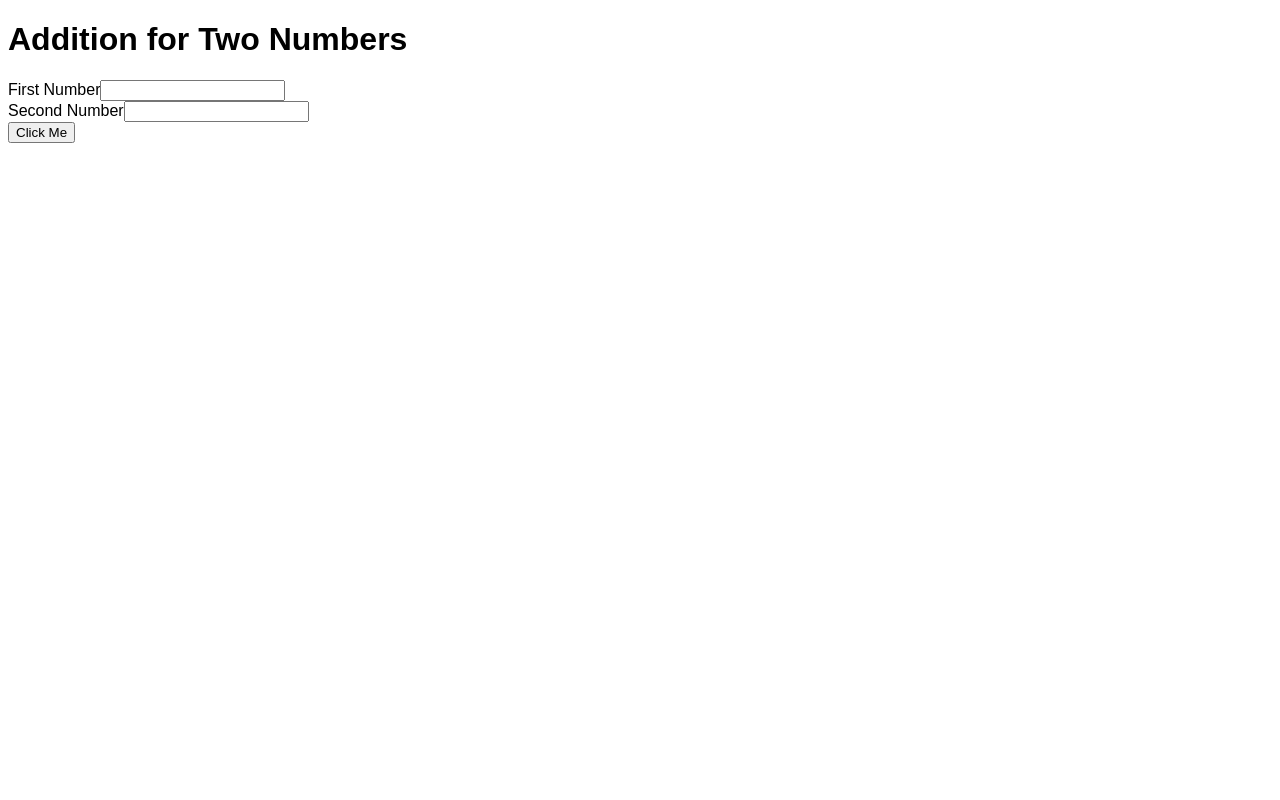
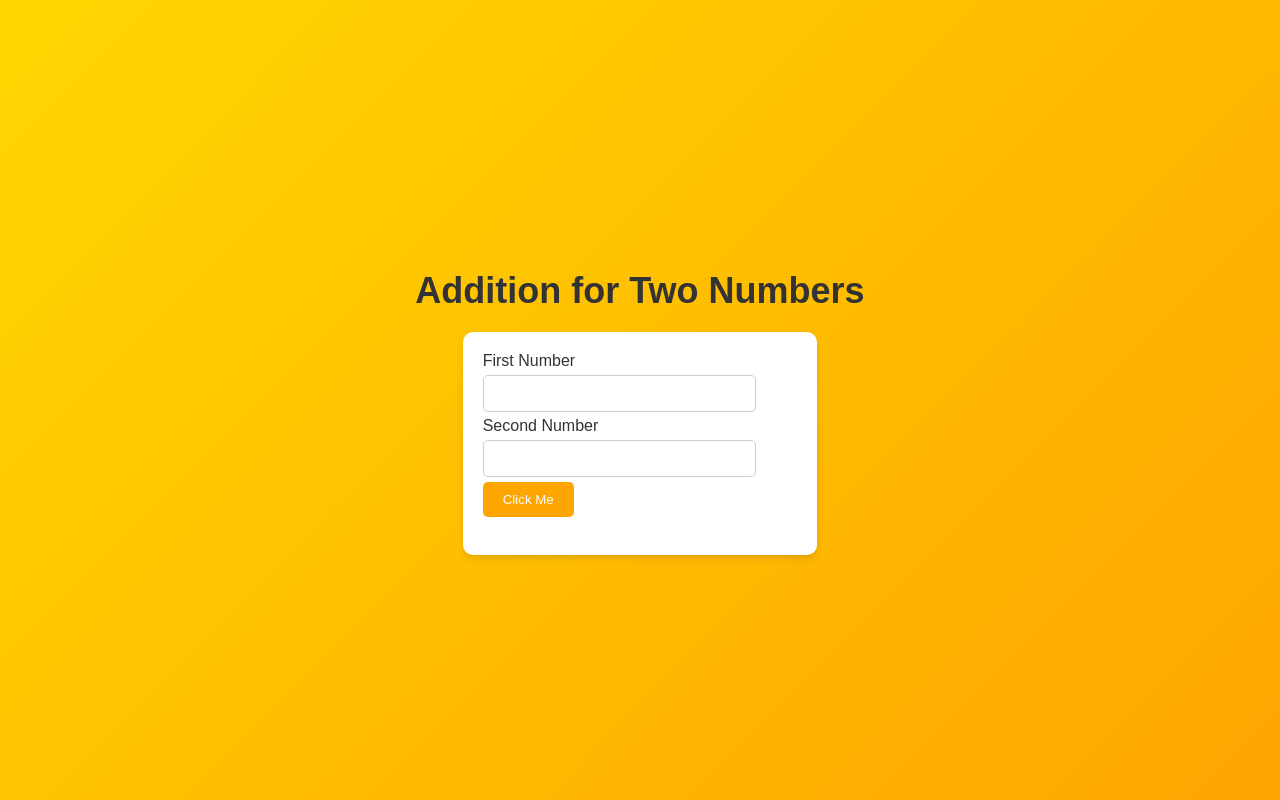
Before and after one commit to HariVignesh18/additionOfTwoNumbers, a plain HTML site: page index.html in a window 1280 px wide. Drawn offline with Linux system fonts and the light colour scheme.

Commit message:
Update style.css

```diff
--- a/style.css
+++ b/style.css
@@ -1,52 +1,54 @@
-html {
-  height: 100%;
-  width: 100%;
-  font-family:'Poppins',sans-serif;
-  box-sizing:border-box;
+body {
+  margin: 0;
+  font-family: Arial, sans-serif;
+  background-color: #f0f0f0;
 }
-.container{
-  width:100%;
-  height:100vh;
-  background: #e3f9ff;
-  display:flex;
+
+.hero {
+  display: flex;
+  flex-direction: column;
   align-items: center;
   justify-content: center;
+  height: 100vh;
+  background: linear-gradient(135deg, #FFD700, #FFA500);
+  color: #333;
 }
-.calculator{
-  background:#3a4452;
-  padding:20px;
-  border-radius:10px;
 
+.hero h1 {
+  font-size: 36px;
+  margin-bottom: 20px;
 }
-.calculator form input{
-  border:0;
-  outline:0;
-  width:60px;
-  height:60px;
-  border-radius:10px;
-  box-shadow: -8px -8px 15px rgba(255,255,255,0.1),5px 5px 15px rgba(0,0,0,0.2);
-  background: transparent;
-  font-size: 20px;
-  color:#fff;
-  cursor:pointer;
-  margin:10px;
+
+.input {
+  background-color: #fff;
+  padding: 20px;
+  border-radius: 10px;
+  box-shadow: 0 4px 6px rgba(0, 0, 0, 0.1);
 }
-form .output{
-  display:flex;
-  justify-content: flex-end;
-  margin:20px 0;
-  color:white;
+
+input[type="number"] {
+  width: 80%;
+  padding: 10px;
+  margin: 5px 0;
+  border: 1px solid #ccc;
+  border-radius: 5px;
 }
-form .output input{
-  text-align: right;
-  flex:1;
-  font-size:45px;
-  box-shadow:none;
-  color:white;
+
+input[type="button"] {
+  background-color: #FFA500;
+  color: #fff;
+  border: none;
+  padding: 10px 20px;
+  border-radius: 5px;
+  cursor: pointer;
+  transition: background-color 0.3s ease;
 }
-form input.equal{
-  width:145px;
+
+input[type="button"]:hover {
+  background-color: #FF6347;
 }
-form input.clr{
-  color:#33ffd8;
+
+#ans {
+  font-size: 18px;
+  margin-top: 10px;
 }
```
